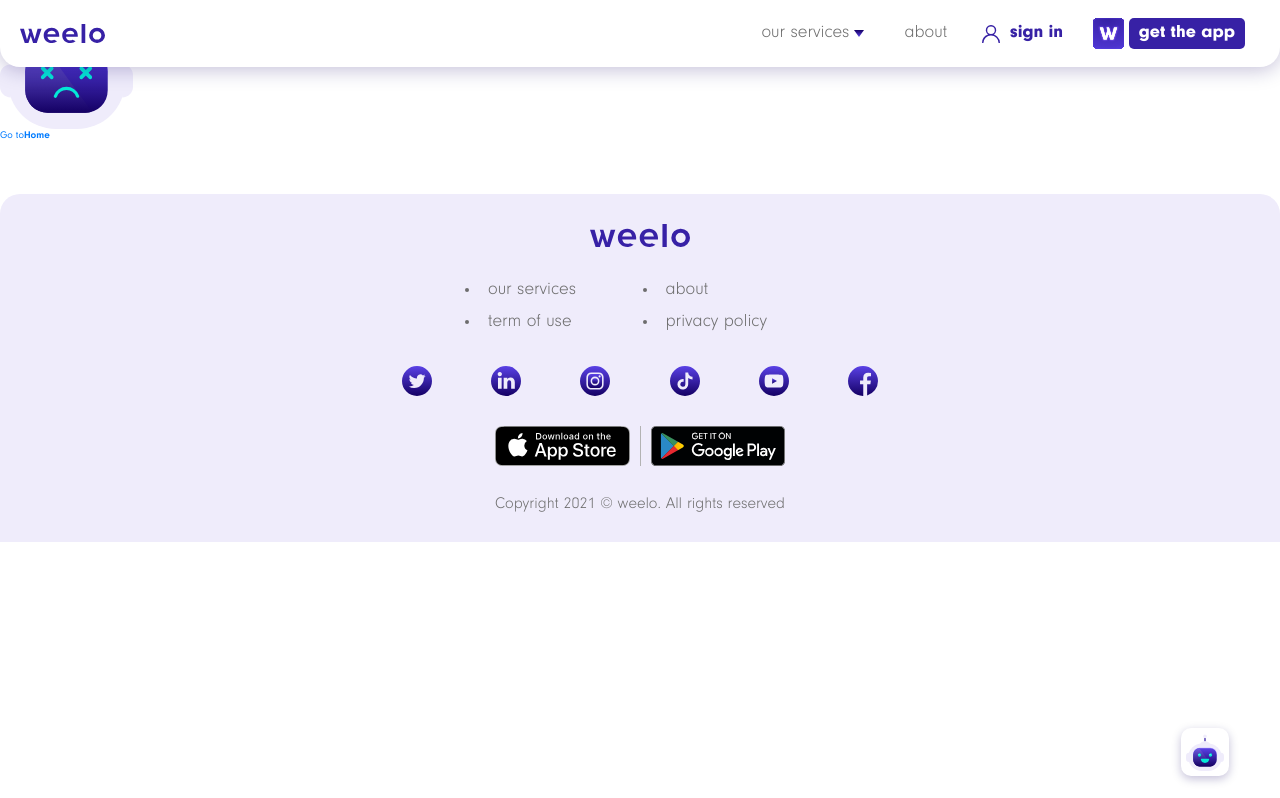
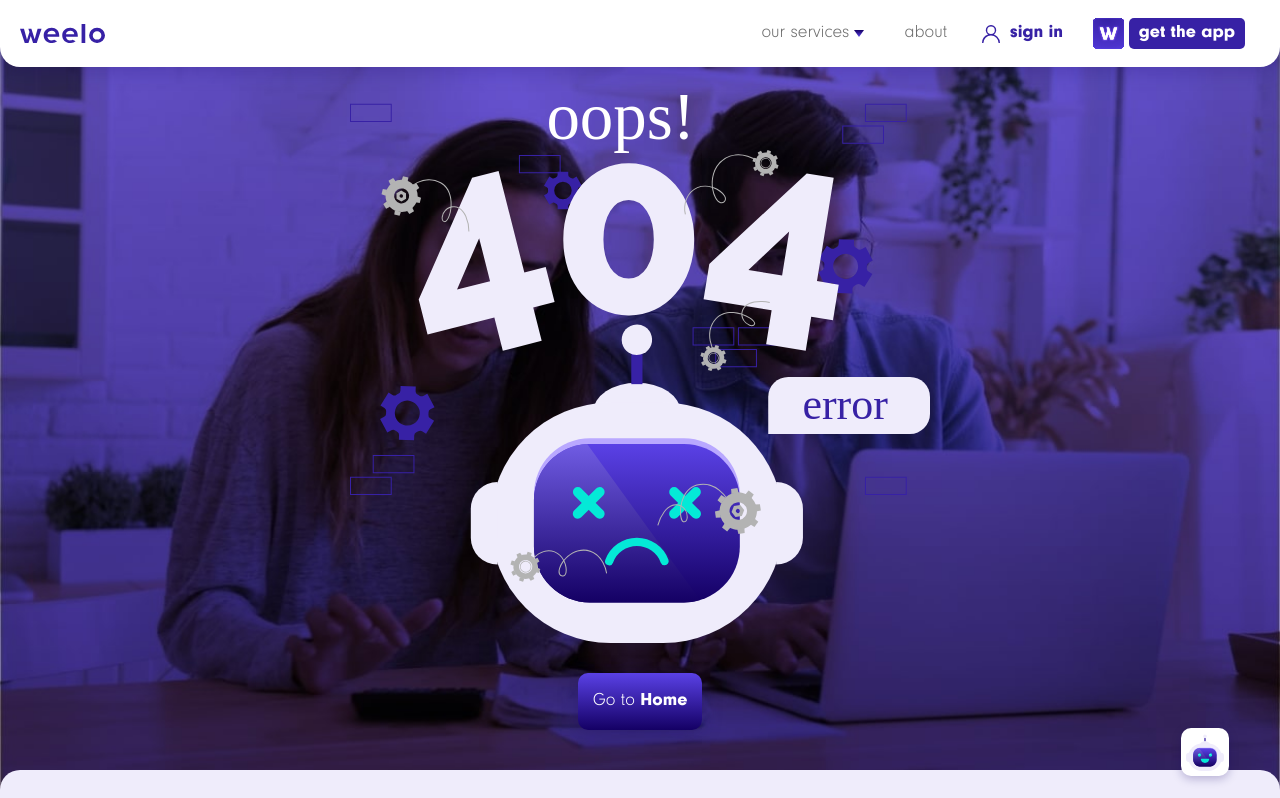
Before and after one commit to Mono-Gato/Weelo-screen-your-tenant, a React app: page /404 in a window 1280 px wide. Shown: the top 798 px of the page. Built offline with nearby package versions, Linux system fonts and the light colour scheme.

Commit message:
stylin4404 page

```diff
--- a/src/assets/styles/components/Heading.scss
+++ b/src/assets/styles/components/Heading.scss
@@ -25,5 +25,8 @@
         & b{
             font-weight: $bold;
         }
+        & span{
+            text-decoration: line-through
+        };
     }
 }
--- /dev/null
+++ b/src/assets/styles/components/NotFound.scss
@@ -0,0 +1,45 @@
+@import "../tokens/color.scss";
+@import "../tokens/typo.scss";
+@import "../tokens/spacing.scss";
+@import "../tokens/utilities.scss";
+
+.notFound{
+    width: 100%;
+    min-height: 50vh ;
+    background: $gradient;
+    background-image: url('../../images/background/background-1240px-min.jpg');
+    background-position: center center;
+    background-repeat: no-repeat;
+    background-size: cover;
+    margin-bottom: -70px;
+    padding-top: 80px;
+    padding-bottom: 60px;
+    padding-left: $space_normal;
+    padding-right: $space_normal;
+    display: flex;
+    flex-direction: column;
+    justify-content: center;
+    align-items: center;
+    &__anchor{
+        margin-top: $space_normal;
+        text-decoration: none;
+        font-weight: $light;
+        font-size: $font-size_normal;
+        padding: $space_extra-small;
+        background: $gradient;
+        color: $white_contrast;
+        transition: $transition;
+        border-radius: $border-radius_normal;
+        box-shadow: $box-shadow;
+
+        & b{
+            font-weight: $black;
+        }
+        &:hover{
+            color: $white_contrast;
+            transform: scale(1.1);
+            text-decoration: none;
+        }
+    }
+
+}
--- a/src/components/Heading.jsx
+++ b/src/components/Heading.jsx
@@ -15,7 +15,11 @@ class Heading extends React.Component {
           {' '}
           <b>$9.99</b>
           {' '}
-          | $30.00
+          |
+          {' '}
+          <span>
+            $30.00
+          </span>
         </p>
       </section>
     );
--- a/src/pages/NotFound.jsx
+++ b/src/pages/NotFound.jsx
@@ -1,20 +1,26 @@
 import React from 'react';
 import { Link } from 'react-router-dom';
 
-import NF404 from '../assets/images/bot/Bot-404.svg';
+import NF404 from '../assets/images/bot/404Error.svg';
+
+import '../assets/styles/components/NotFound.scss';
 
 class Home extends React.Component {
   render() {
     return (
       <>
-        <div className='NotFound'>
-          <img src={NF404} alt='Opps! 404 Not Found' className='img-fluid' />
-          <div className='NotFound__anchor'>
-            <Link to='/'>
-              Go to
-              <b>Home</b>
-            </Link>
-          </div>
+        <div className='notFound'>
+          <img src={NF404} alt='opps! 404 not found' className='img-fluid' />
+
+          <Link
+            to='/'
+            className='notFound__anchor'
+          >
+            Go to
+            {' '}
+            <b>Home</b>
+          </Link>
+
         </div>
       </>
     );
```
Also changed, not shown: src/assets/images/bot/404Error.svg (added), 1 other file (tests, documents, lock files or other folders).
